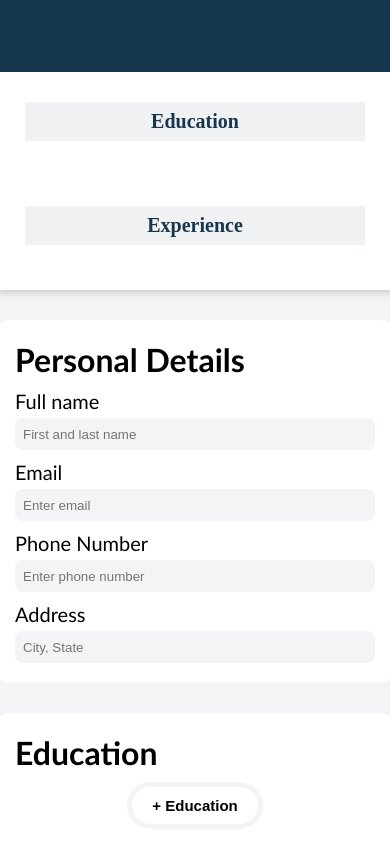
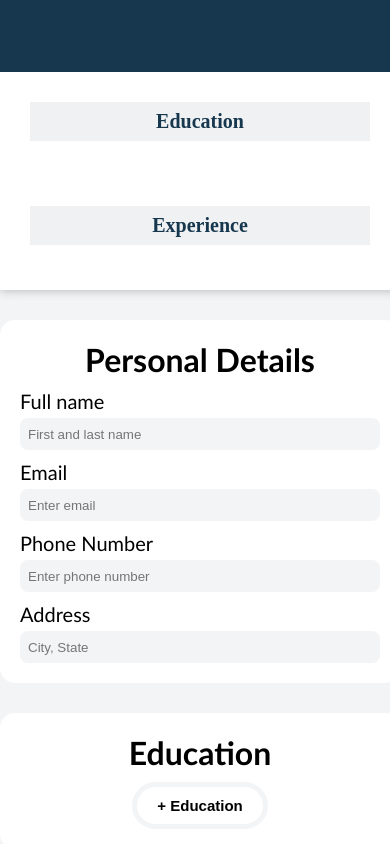
Before and after one commit to KaitoNishikawa/cv-application, a React (Vite) app: page / in a window 390 px wide. Shown: the top 844 px of the page. Built offline with nearby package versions, Linux system fonts and the light colour scheme.

Commit message:
responsive fr this time. i swear

```diff
--- a/src/styles/App.css
+++ b/src/styles/App.css
@@ -8,14 +8,30 @@
   display: flex;
   gap: 30px;
   min-height: 100vh;
-  /* min-width: 900px; */
+  min-width: 400px;
   background-color: #f3f4f6;
+}
+
+@media (max-width: 800px){
+  .main{
+    width: fit-content;
+    padding: 30px 30px 30px 30px;
+  }
 }
 
 @media (max-width: 600px){
   .main{
+    width: auto;
     flex-direction: column-reverse;
     align-items: center;
     padding: 0 0 30px 0;
   }
+
+  .main-right{
+    box-shadow: none;
+  }
+
+  h1{
+    text-align: center;
+  }
 }
```
